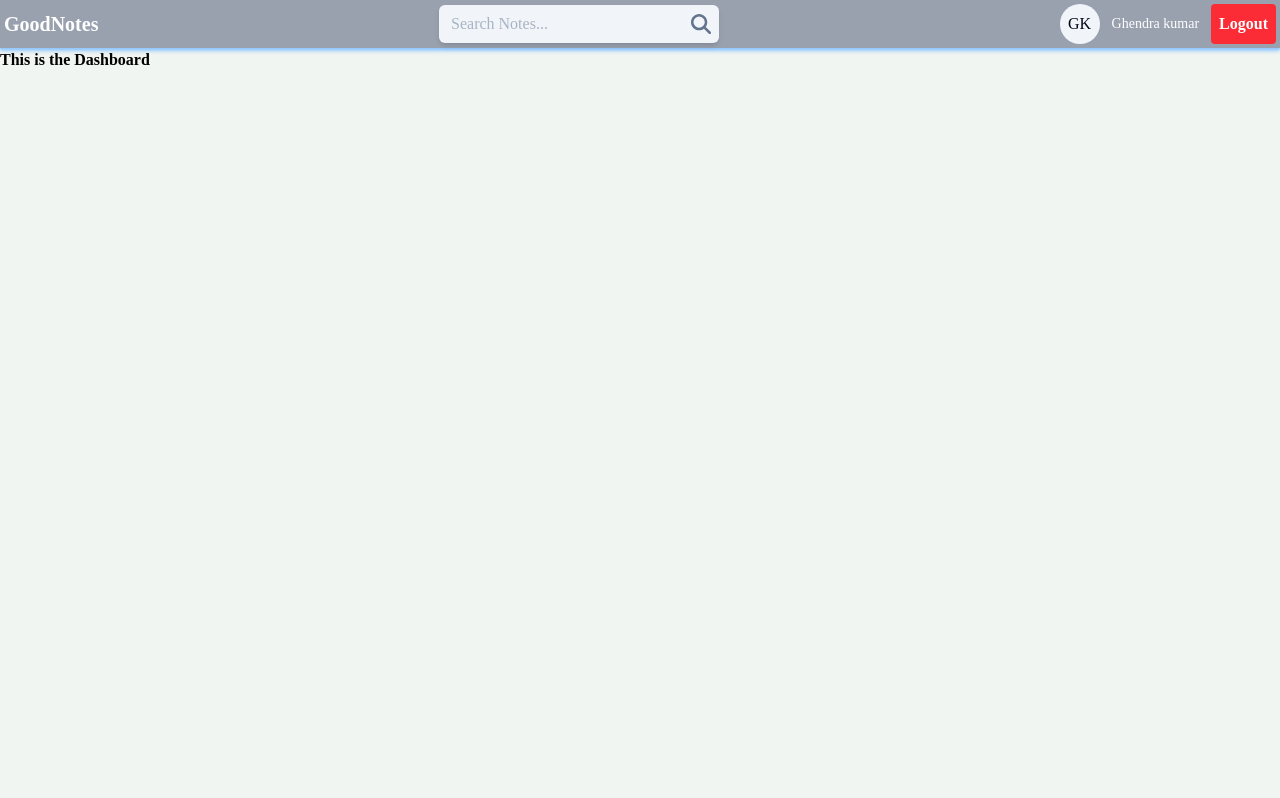
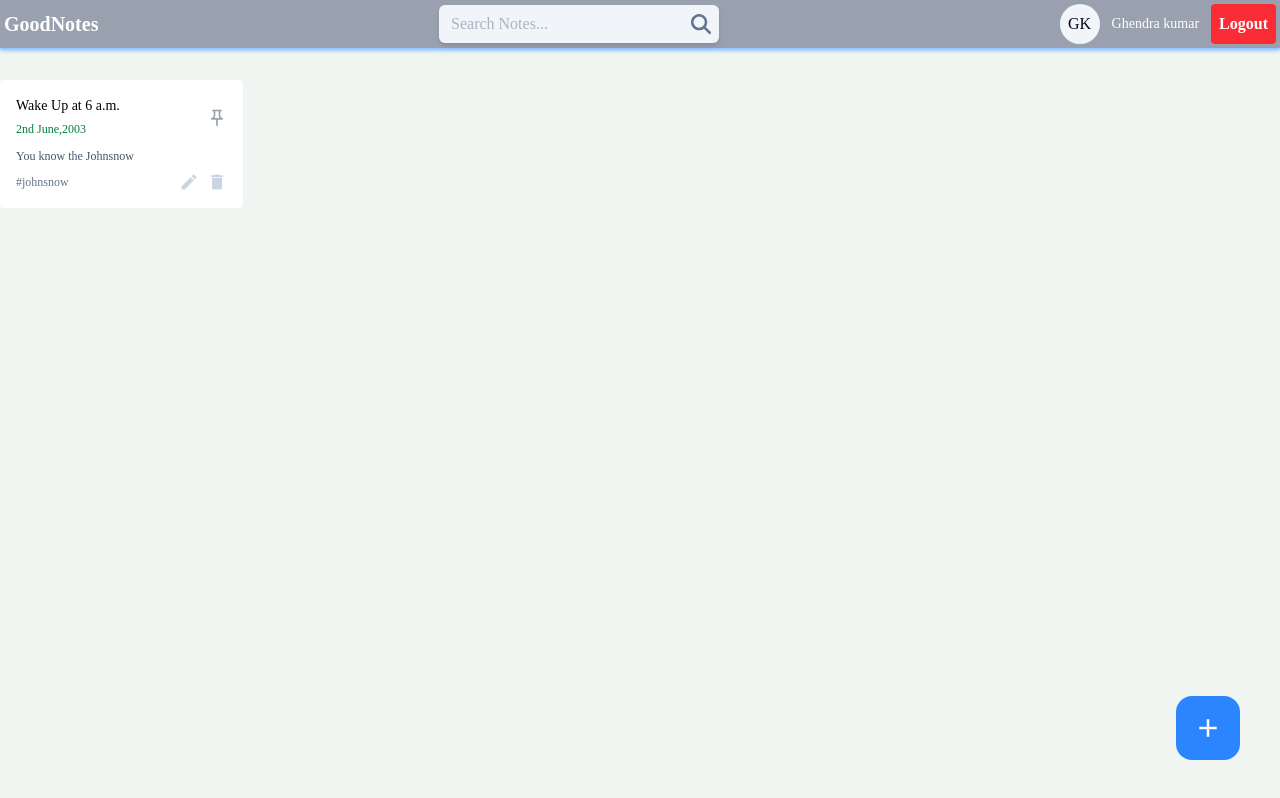
Before and after one commit to Ghanedrakumar/Personal-Diary-App, a React (Vite) app in the folder client/: page /dashboard in a window 1280 px wide. Built offline with nearby package versions, Linux system fonts and the light colour scheme.

Commit message:
Add my Dashboard for App

```diff
--- a/client/package.json
+++ b/client/package.json
@@ -18,6 +18,7 @@
     "react-dom": "^19.0.0",
     "react-hook-form": "^7.55.0",
     "react-icons": "^5.5.0",
+    "react-modal": "^3.16.3",
     "react-router-dom": "^7.5.0"
   },
   "devDependencies": {
--- a/client/src/App.jsx
+++ b/client/src/App.jsx
@@ -3,7 +3,7 @@ import { BrowserRouter,Routes,Route } from "react-router-dom"
 import Navbar from "./Components/Navbar"
 import Signup from "./Components/Signup"
 import Login from "./Components/Login"
-import Dashboard  from "./Components/Dashboard"
+import Dashboard from "./Components/Home/Dashboard"
 function App() {
 
   return (
--- /dev/null
+++ b/client/src/Components/Cards/NoteCards.jsx
@@ -0,0 +1,35 @@
+import React from 'react'
+import { MdOutlinePushPin } from 'react-icons/md'
+import { MdCreate } from 'react-icons/md'
+import { MdDelete } from 'react-icons/md'
+const NoteCards = ({title,date,tags,content, onPinNote ,onEdit,onDelte,isPinned}) => {
+    return (
+        <div className='boder rounded p-4 bg-white hover:shadow-xl transition-all duration-300 ease-in-out'>
+            <div className=' flex items-center justify-between'>
+                <div >
+                    <h6 className='text-sm font-medium '>{title}</h6>
+                    <span className='text-green-700 text-xs'>{date}</span>
+                </div>
+                <MdOutlinePushPin
+                className={`icon-btn ${isPinned ? 'text-green-600' : 'text-gray-400'}`}
+                    onClick={onPinNote}
+                />
+            </div>
+            <p className='text-xs text-slate-600 mt-2'>
+                {content?.slice(0,60)}
+            </p>
+            <div className='flex items-center justify-between mt-2'>
+                <div className='text-slate-500 text-xs'>{tags} </div>
+
+            <div className='flex items-center  gap-2'>
+                <MdCreate className='icon-btn hover:text-green-600'
+                onClick={onEdit} />
+                <MdDelete className='icon-btn hover:text-red-500'
+                onClick={onDelte} />
+            </div>
+            </div>
+        </div>
+    )
+}
+
+export default NoteCards
--- a/client/src/Components/Dashboard.jsx
+++ /dev/null
@@ -1,11 +0,0 @@
-import React from 'react'
-
-const Dashboard = () => {
-  return (
-    <div>
-      <h1 className='font-bold'>This is the Dashboard</h1>
-    </div>
-  )
-}
-
-export default Dashboard
--- /dev/null
+++ b/client/src/Components/Home/AddEditNotes.jsx
@@ -0,0 +1,11 @@
+import React from 'react'
+
+const AddEditNotes = () => {
+  return (
+    <div className=''>
+   <button>Close</button>
+    </div>
+  )
+}
+
+export default AddEditNotes
--- /dev/null
+++ b/client/src/Components/Home/Dashboard.jsx
@@ -0,0 +1,37 @@
+import React, { useState } from 'react'
+import NoteCard from '../Cards/NoteCards'
+import { MdAdd } from 'react-icons/md'
+import Modal from 'react-modal'
+import AddEditNotes from './AddEditNotes'
+const Dashboard = () => {
+  const [openAddEditModal, setOpenAddEditModal] = useState({
+    isShown:false,
+    type:"add",
+    data:null,
+  })
+  return (
+    <>
+    <div className="container mx-auto">
+      <div className='grid grid-cols-2 sm:grid-cols-3 md:grid-cols-4 lg:grid-cols-5 gap-4 mt-8 max-md:m-5'>
+        <NoteCard title={"Wake Up at 6 a.m."} date={"2nd June,2003"} tags={"#johnsnow"} content={"You know the Johnsnow"} onEdit={()=>{}} onDelete={()=>{}}   onPinNote={()=>{}} isPinned={false} />
+
+
+
+      </div>
+    </div>
+    <button className='w-16 h-16 flex items-center justify-center  rounded-2xl bg-[#2B85FF] hover:bg-blue-700 absolute right-10 bottom-10'
+    onClick={()=>setOpenAddEditModal({isShown:true,type:"add",data:null})}
+    ><MdAdd className='text-white text-3xl'/></button>
+<Modal isOpen={openAddEditModal.isShown} onRequestClose={()=>{}}
+  style={{overlay:{backgroundColor:"rgba(0,0,0,0.2)"}}}
+  contentLabel="Add Note"
+  className=" w-[40%] max-md:w-[60%] max-sm:w-[70%]  max-h-3/4 bg-white rounded-md mx-auto mt-14 p-5 overflow-scroll"
+  >
+  <AddEditNotes/>
+  </Modal>
+
+   </>
+  )
+}
+
+export default Dashboard
```
Also changed, not shown: client/src/index.css (+14 -10 lines), 1 other file (tests, documents, lock files or other folders).
